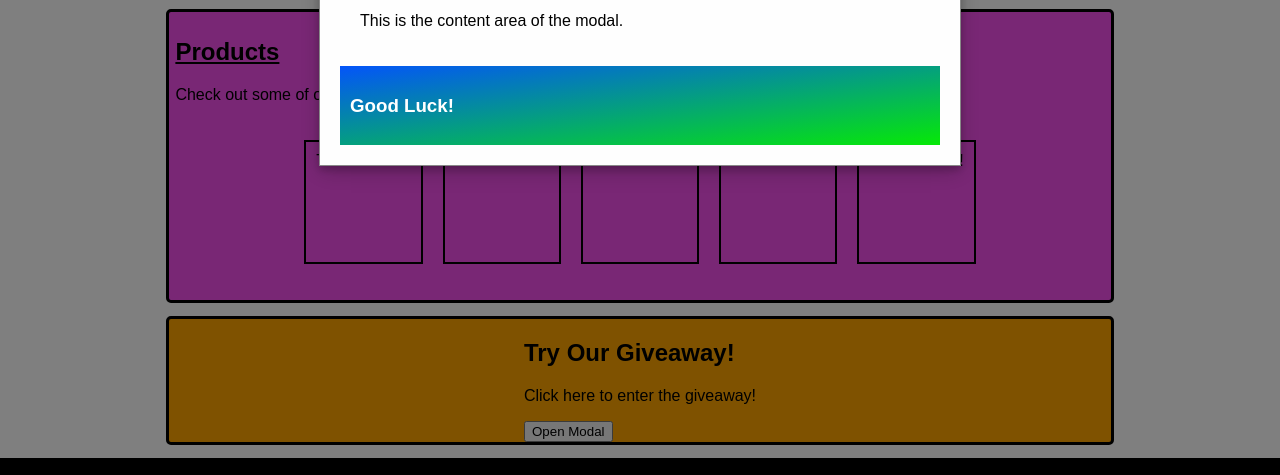
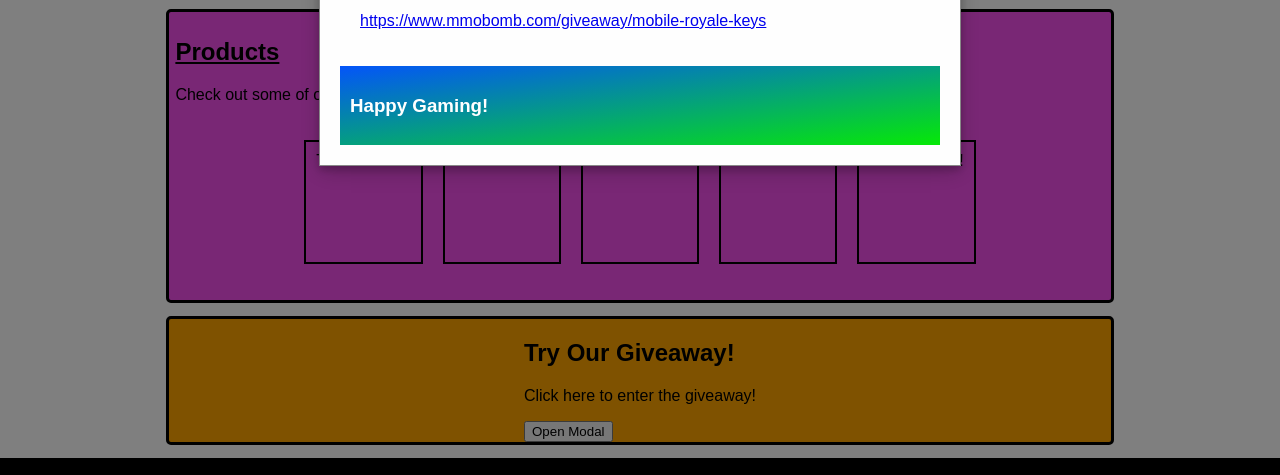
Before and after one commit to MAndersoni1102/Replay-Realm, a plain HTML site: page index.html in a window 1280 px wide. Both pictures are taken after a click on the button "Open Modal". Shown: the part 325-800 px from the top of the page. Drawn offline with nearby package versions, Linux system fonts and the light colour scheme; no server answers.

Commit message:
Added the parsed JSON data and picked a giveaway link to add to the index.html file. Also added getElementbyId for the hyperlink in the index.html

```diff
--- a/assets/script.js
+++ b/assets/script.js
@@ -24,10 +24,12 @@ const jsonData = [
     {"id":128072,"title":"Mythic Heroes Gift Pack Key Giveaway (New Players Only)","keys_left":"83%","thumbnail":"https:\/\/www.mmobomb.com\/file\/2022\/5\/mythic-heroes-box-218x150.png","main_image":"https:\/\/www.mmobomb.com\/file\/2022\/5\/mythic-heroes-box.png","short_description":"To unlock your key instantly you just need to log in and click the button on the top.","giveaway_url":"https:\/\/www.mmobomb.com\/giveaway\/mythic-heroes-keys-new-players"},
     {"id":128110,"title":"Evercore Heroes Beta Key Giveaway","keys_left":"10%","thumbnail":"https:\/\/www.mmobomb.com\/file\/2023\/8\/evercore-heroes-giveaway-218x150.png","main_image":"https:\/\/www.mmobomb.com\/file\/2023\/8\/evercore-heroes-giveaway.png","short_description":"To unlock your key instantly you just need to log in and click the button on the top.","giveaway_url":"https:\/\/www.mmobomb.com\/giveaway\/evercore-heroes-beta-keys"}
 ];
-
-// Extract the giveaway_url of the second item (index 1)
 const specificUrl = jsonData[1].giveaway_url;
 console.log(specificUrl); // Output: https://www.mmobomb.com/giveaway/mobile-royale-keys
+const hyperLink = jsonData[1].giveaway_url;
+        const giveawayLink = document.getElementById('giveaway-link');
+        giveawayLink.href = specificUrl;
+        giveawayLink.textContent = specificUrl;
 
 // Modal Start
 var modal = document.getElementById('myModal');
--- a/index.html
+++ b/index.html
@@ -96,10 +96,10 @@
                 <h2>Thanks for entering our Giveaway!</h2>
                 </div>
                 <div class="modal-body">
-                <p>This is the content area of the modal.</p>
+                <p> <a id="giveaway-link"> </a> </p>
                 </div>
                 <div class="modal-footer">
-                <h3>Good Luck!</h3>
+                <h3>Happy Gaming!</h3>
                 </div>
             </div>
             </div>
```
